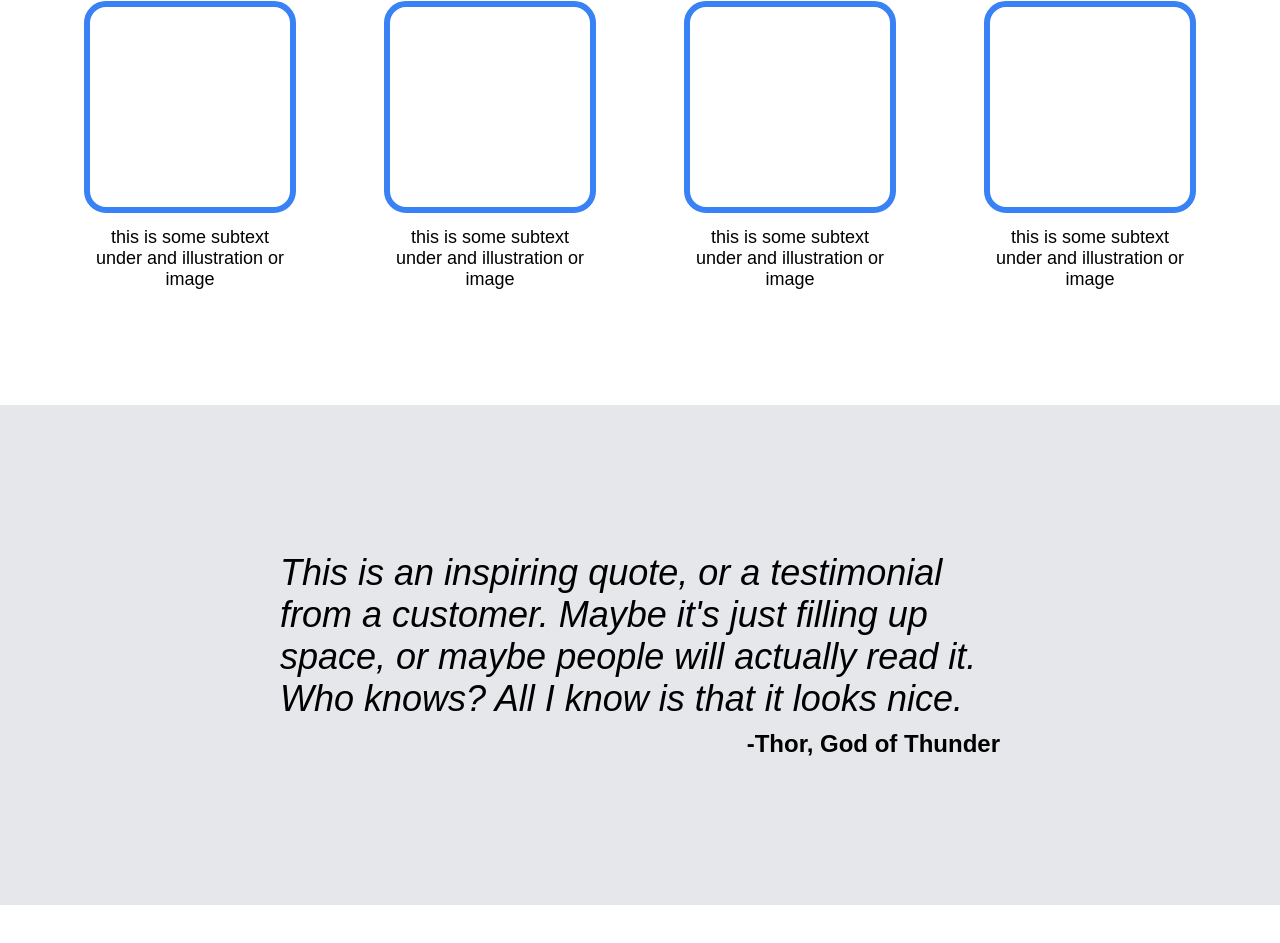
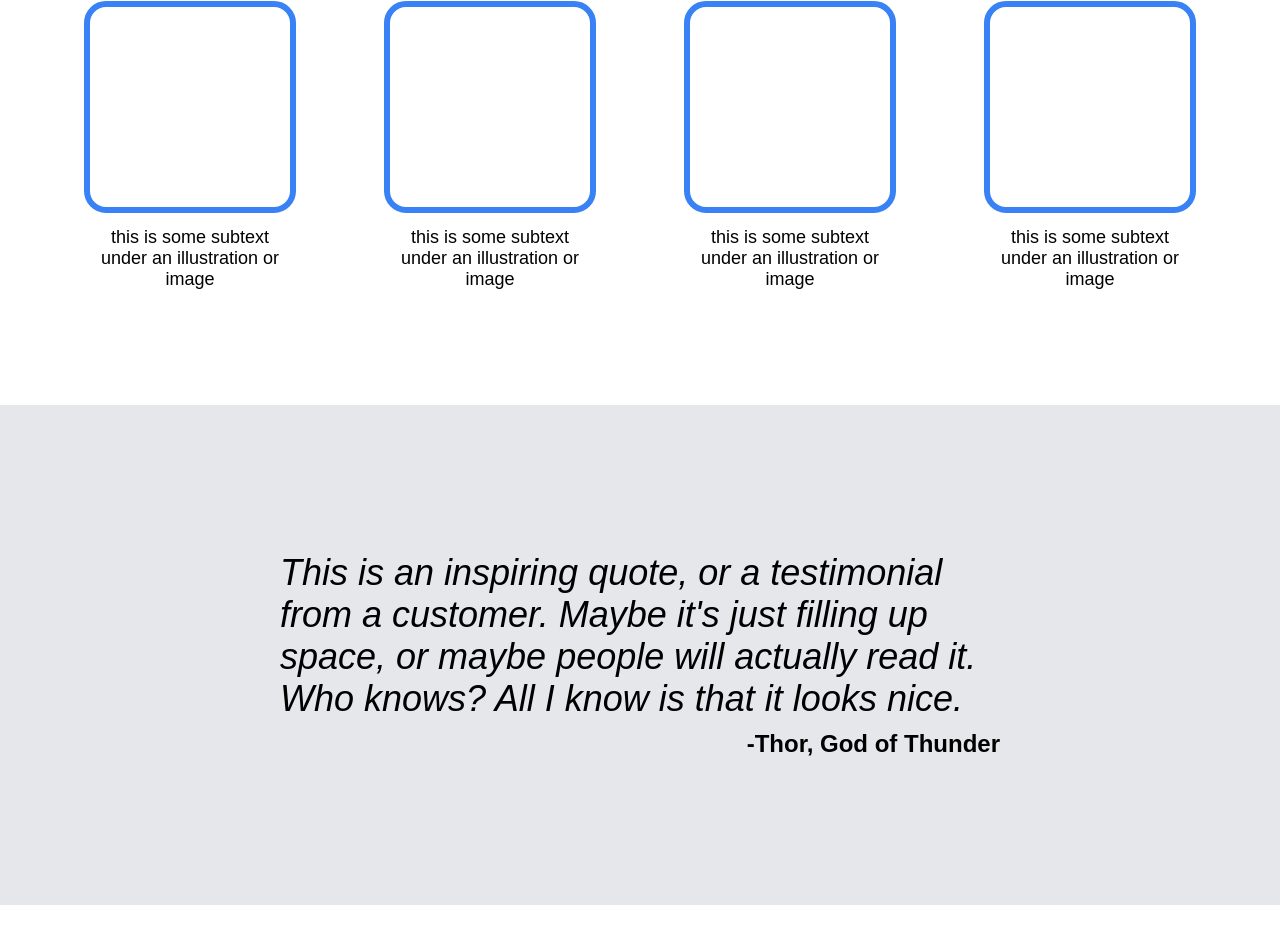
Before and after one commit to arod1104/odin-landing-page, a plain HTML site: page index.html in a window 1280 px wide. Shown: the part 715-1658 px from the top of the page. Drawn offline with Linux system fonts and the light colour scheme.

Commit message:
Fixed typo for image descriptions

```diff
--- a/index.html
+++ b/index.html
@@ -34,25 +34,25 @@
         <div class="image-container">
           <div class="image-box"></div>
           <div class="image-caption">
-            this is some subtext under and illustration or image
+            this is some subtext under an illustration or image
           </div>
         </div>
         <div class="image-container">
           <div class="image-box"></div>
           <div class="image-caption">
-            this is some subtext under and illustration or image
+            this is some subtext under an illustration or image
           </div>
         </div>
         <div class="image-container">
           <div class="image-box"></div>
           <div class="image-caption">
-            this is some subtext under and illustration or image
+            this is some subtext under an illustration or image
           </div>
         </div>
         <div class="image-container">
           <div class="image-box"></div>
           <div class="image-caption">
-            this is some subtext under and illustration or image
+            this is some subtext under an illustration or image
           </div>
         </div>
       </div>
```
